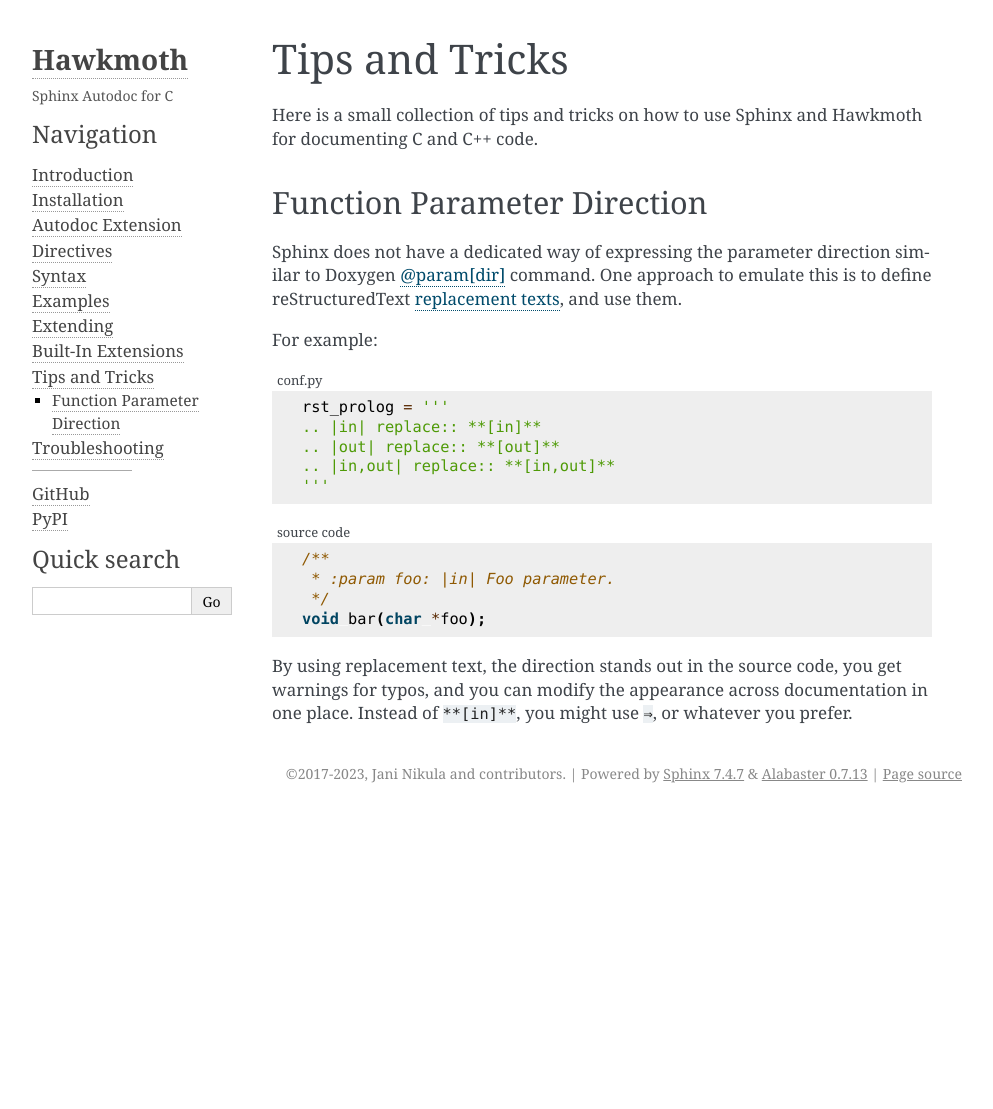
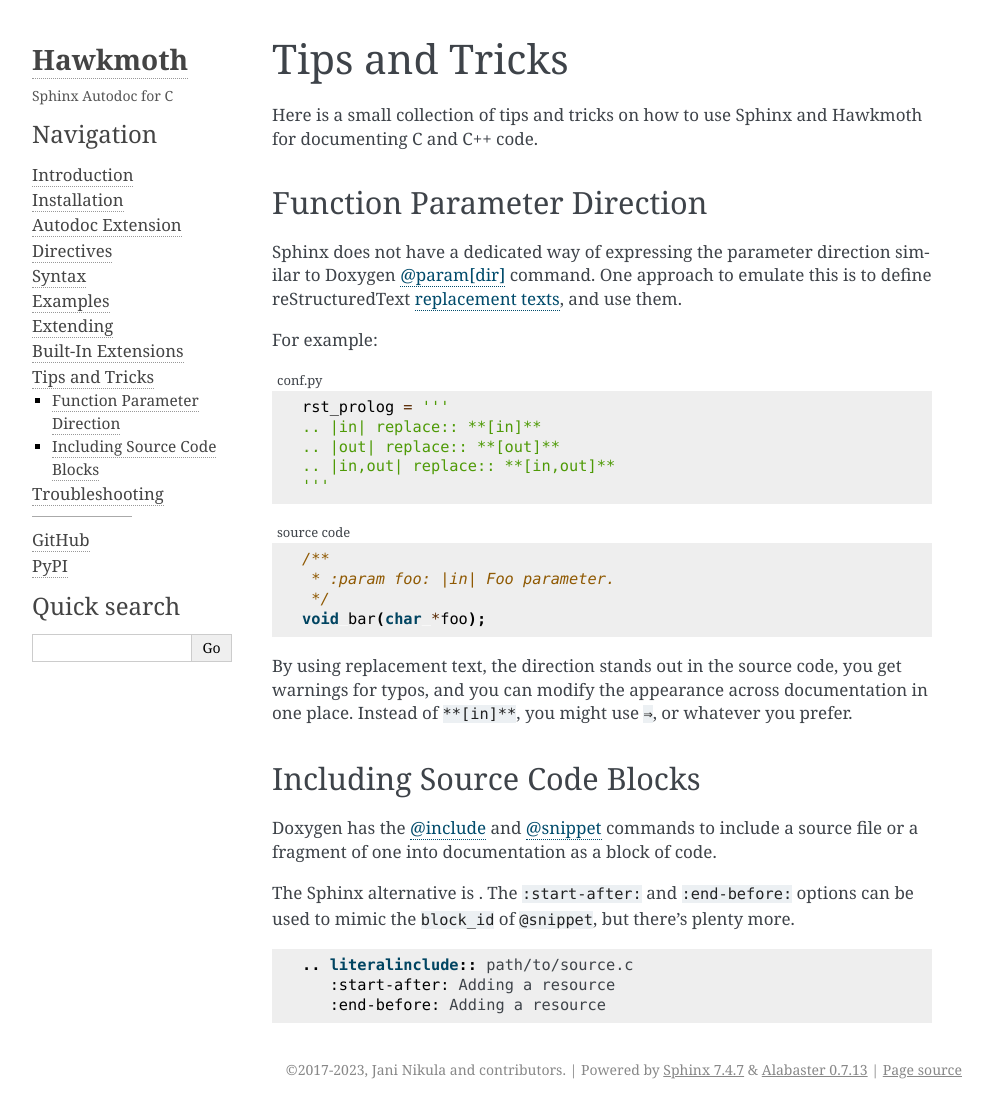
Before and after one commit to jnikula/hawkmoth, a Sphinx documentation site: the page built from doc/tips.rst, in a window 1280 px wide. Shown: the whole page, without its empty margins (148-1141 px from the left). Built offline with Sphinx 7.4.7, drawn with Linux system fonts in a browser that asks for light colours; before the commit the page ends 900 px from its top, so only the background shows below that.

Commit message:
doc: tips: including source code blocks

```diff
--- a/doc/tips.rst
+++ b/doc/tips.rst
@@ -39,3 +39,23 @@ one place. Instead of ``**[in]**``, you might use ``⇒``, or whatever you prefe
 .. _@param[dir]: https://www.doxygen.nl/manual/commands.html#cmdparam
 
 .. _replacement texts: https://docutils.sourceforge.io/docs/ref/rst/directives.html#replacement-text
+
+Including Source Code Blocks
+----------------------------
+
+Doxygen has the `@include`_ and `@snippet`_ commands to include a source file or
+a fragment of one into documentation as a block of code.
+
+The Sphinx alternative is :external+sphinx:rst:dir:`literalinclude`. The
+``:start-after:`` and ``:end-before:`` options can be used to mimic the
+``block_id`` of ``@snippet``, but there's plenty more.
+
+.. code-block:: rst
+
+   .. literalinclude:: path/to/source.c
+      :start-after: Adding a resource
+      :end-before: Adding a resource
+
+.. _@include: https://www.doxygen.nl/manual/commands.html#cmdinclude
+
+.. _@snippet: https://www.doxygen.nl/manual/commands.html#cmdsnippet
```
